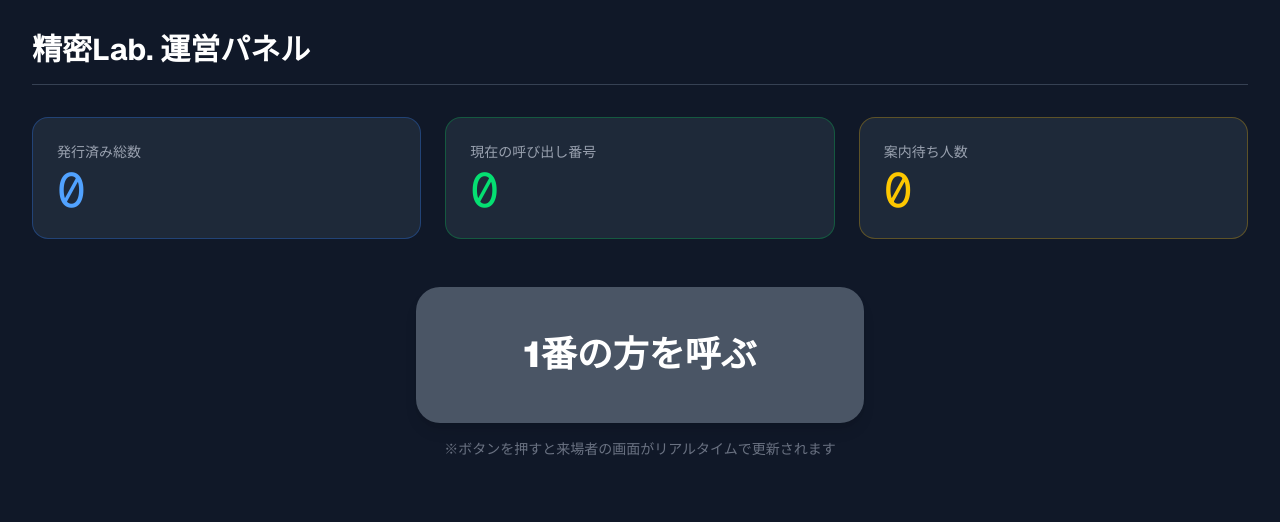
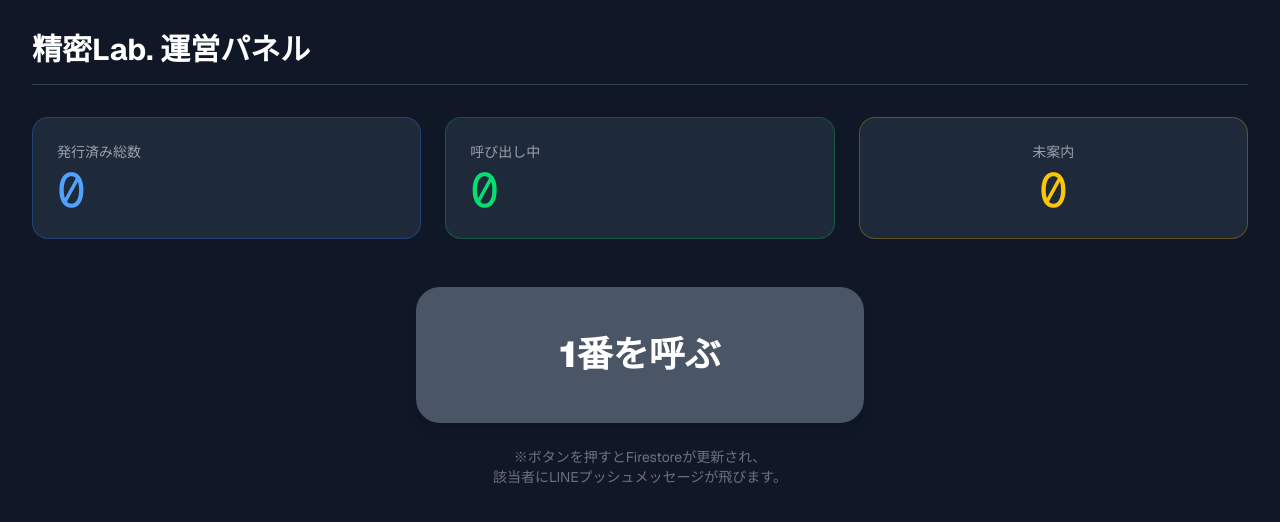
Before and after one commit to kojumaru/seimitsu-ticket, a Next.js app: page /admin in a window 1280 px wide. Shown: the top 522 px of the page. Built offline with nearby package versions, Linux system fonts and the light colour scheme; no server answers; the database is empty.

Commit message:
feat: add admin dashboard and real-time calling system

```diff
--- a/app/admin/page.tsx
+++ b/app/admin/page.tsx
@@ -1,22 +1,23 @@
 "use client";
 import { useEffect, useState } from "react";
-import { db } from "../lib/firebase"; // adminフォルダから見たパス
+import { db } from "../lib/firebase";
 import {
   doc,
   onSnapshot,
   updateDoc,
   collection,
   query,
+  where,
   getDocs,
+  limit,
 } from "firebase/firestore";
 
 export default function AdminPage() {
   const [currentNumber, setCurrentNumber] = useState(0);
   const [nowServing, setNowServing] = useState(0);
-  const [totalUsers, setTotalUsers] = useState(0);
+  const [isCalling, setIsCalling] = useState(false);
 
   useEffect(() => {
-    // リアルタイム監視
     const unsubscribe = onSnapshot(
       doc(db, "tickets", "seimitsu-lab"),
       (doc) => {
@@ -26,23 +27,44 @@ export default function AdminPage() {
         }
       },
     );
-
-    // 発行済みの名簿数を取得
-    const fetchStats = async () => {
-      const q = query(collection(db, "users"));
-      const snap = await getDocs(q);
-      setTotalUsers(snap.size);
-    };
-    fetchStats();
-
     return () => unsubscribe();
   }, []);
 
   const handleCallNext = async () => {
-    if (nowServing >= currentNumber) return;
-    await updateDoc(doc(db, "tickets", "seimitsu-lab"), {
-      nowServing: nowServing + 1,
-    });
+    const nextNum = nowServing + 1;
+    if (nextNum > currentNumber || isCalling) return;
+
+    setIsCalling(true);
+    try {
+      // 1. Firestoreの呼び出し番号を更新
+      await updateDoc(doc(db, "tickets", "seimitsu-lab"), {
+        nowServing: nextNum,
+      });
+
+      // 2. 該当する番号を持つユーザーを検索
+      const q = query(
+        collection(db, "users"),
+        where("ticketNumber", "==", nextNum),
+        limit(1),
+      );
+      const querySnapshot = await getDocs(q);
+
+      if (!querySnapshot.empty) {
+        const userData = querySnapshot.docs[0];
+        const userId = userData.id; // ドキュメントIDがLINEのユーザーID
+
+        // 3. 作成したAPIを叩いて通知を送信
+        await fetch("/api/notify", {
+          method: "POST",
+          headers: { "Content-Type": "application/json" },
+          body: JSON.stringify({ userId, ticketNumber: nextNum }),
+        });
+      }
+    } catch (error) {
+      console.error("通知送信エラー:", error);
+    } finally {
+      setIsCalling(false);
+    }
   };
 
   return (
@@ -50,32 +72,36 @@ export default function AdminPage() {
       <h1 className="text-3xl font-bold mb-8 border-b border-gray-700 pb-4">
         精密Lab. 運営パネル
       </h1>
+
       <div className="grid grid-cols-1 md:grid-cols-3 gap-6 mb-12">
         <div className="bg-gray-800 p-6 rounded-2xl border border-blue-500/30">
           <p className="text-gray-400 text-sm mb-1">発行済み総数</p>
           <p className="text-5xl font-mono text-blue-400">{currentNumber}</p>
         </div>
         <div className="bg-gray-800 p-6 rounded-2xl border border-green-500/30">
-          <p className="text-gray-400 text-sm mb-1">現在の呼び出し番号</p>
+          <p className="text-gray-400 text-sm mb-1">呼び出し中</p>
           <p className="text-5xl font-mono text-green-400">{nowServing}</p>
         </div>
-        <div className="bg-gray-800 p-6 rounded-2xl border border-yellow-500/30">
-          <p className="text-gray-400 text-sm mb-1">案内待ち人数</p>
+        <div className="bg-gray-800 p-6 rounded-2xl border border-yellow-500/30 text-center">
+          <p className="text-gray-400 text-sm mb-1">未案内</p>
           <p className="text-5xl font-mono text-yellow-400">
             {currentNumber - nowServing}
           </p>
         </div>
       </div>
-      <div className="flex flex-col items-center space-y-4">
+
+      <div className="flex flex-col items-center space-y-6">
         <button
           onClick={handleCallNext}
-          disabled={nowServing >= currentNumber}
+          disabled={nowServing >= currentNumber || isCalling}
           className="w-full max-w-md bg-green-600 hover:bg-green-500 disabled:bg-gray-600 py-12 rounded-3xl text-4xl font-black shadow-lg transition-all active:scale-95"
         >
-          {nowServing + 1}番の方を呼ぶ
+          {isCalling ? "通知中..." : `${nowServing + 1}番を呼ぶ`}
         </button>
-        <p className="text-gray-500 text-sm">
-          ※ボタンを押すと来場者の画面がリアルタイムで更新されます
+        <p className="text-gray-500 text-sm text-center">
+          ※ボタンを押すとFirestoreが更新され、
+          <br />
+          該当者にLINEプッシュメッセージが飛びます。
         </p>
       </div>
     </main>
--- /dev/null
+++ b/app/api/notify/route.ts
@@ -0,0 +1,28 @@
+import { NextResponse } from "next/server";
+
+export async function POST(request: Request) {
+  const { userId, ticketNumber } = await request.json();
+  const token = process.env.LINE_CHANNEL_ACCESS_TOKEN;
+
+  if (!token)
+    return NextResponse.json({ error: "Token missing" }, { status: 500 });
+
+  const response = await fetch("https://api.line.me/v2/bot/message/push", {
+    method: "POST",
+    headers: {
+      "Content-Type": "application/json",
+      Authorization: `Bearer ${token}`,
+    },
+    body: JSON.stringify({
+      to: userId,
+      messages: [
+        {
+          type: "text",
+          text: `【精密Lab.】お待たせしました！\n整理券番号 ${ticketNumber} 番の方、ブース受付までお越しください！`,
+        },
+      ],
+    }),
+  });
+
+  return NextResponse.json({ success: response.ok });
+}
```
